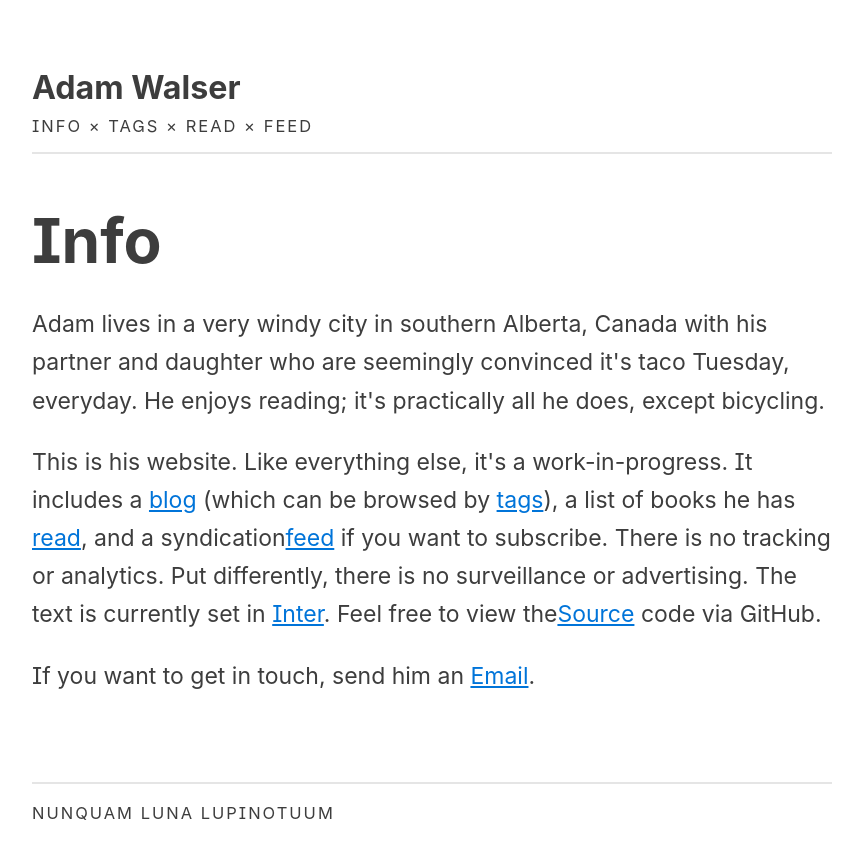
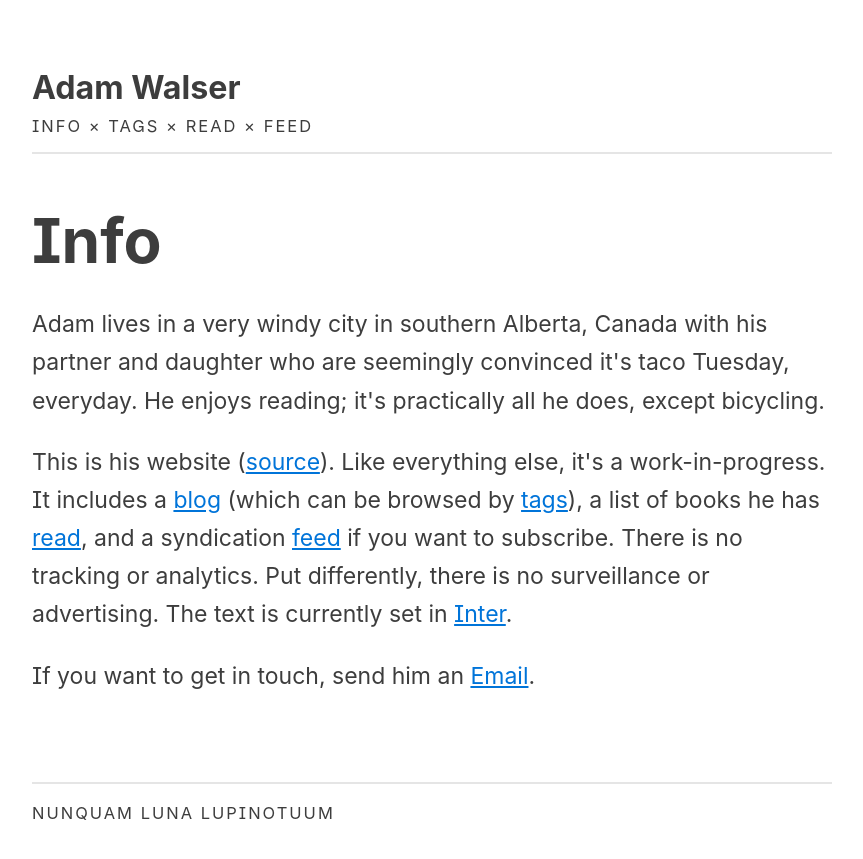
Before and after one commit to ajpwalser/ajpwalser.github.io, a Jekyll site: the page built from info.html, in a window 1280 px wide. Shown: the top 859 px of the page, without its empty margins (208-1071 px from the left). Built offline with Jekyll 4.4.1, drawn with Linux system fonts in a browser that asks for light colours; some web fonts are replaced.

Commit message:
Update info.html

```diff
--- a/info.html
+++ b/info.html
@@ -6,6 +6,6 @@
 
 <h2>Info</h2>
 <p class="first">Adam lives in a very windy city in southern Alberta, Canada with his partner and daughter who are seemingly convinced it's taco Tuesday, everyday. He enjoys reading; it's practically all he does, except bicycling.</p>
-<p>This is his website. Like everything else, it's a work-in-progress. It includes a <a href="https://ajpwalser.github.io/">blog</a> (which can be browsed by <a href="https://ajpwalser.github.io/tags/">tags</a>), a list of books he has <a href="https://ajpwalser.github.io/read/">read</a>, and a syndication<a href="https://ajpwalser.github.io/feed.xml">feed</a> if you want to subscribe. There is no tracking or analytics. Put differently, there is no surveillance or advertising. The text is currently set in <a href="https://rsms.me/inter/">Inter</a>. Feel free to view the<a href="">Source</a> code via GitHub.</p>
+<p>This is his website (<a href="">source</a>). Like everything else, it's a work-in-progress. It includes a <a href="https://ajpwalser.github.io/">blog</a> (which can be browsed by <a href="https://ajpwalser.github.io/tags/">tags</a>), a list of books he has <a href="https://ajpwalser.github.io/read/">read</a>, and a syndication <a href="https://ajpwalser.github.io/feed.xml">feed</a> if you want to subscribe. There is no tracking or analytics. Put differently, there is no surveillance or advertising. The text is currently set in <a href="https://rsms.me/inter/">Inter</a>.</p>
 <p>If you want to get in touch, send him an <a href="mailto:ajpwalser@gmail.com">Email</a>.
 <div class="spacer"></div>
```
